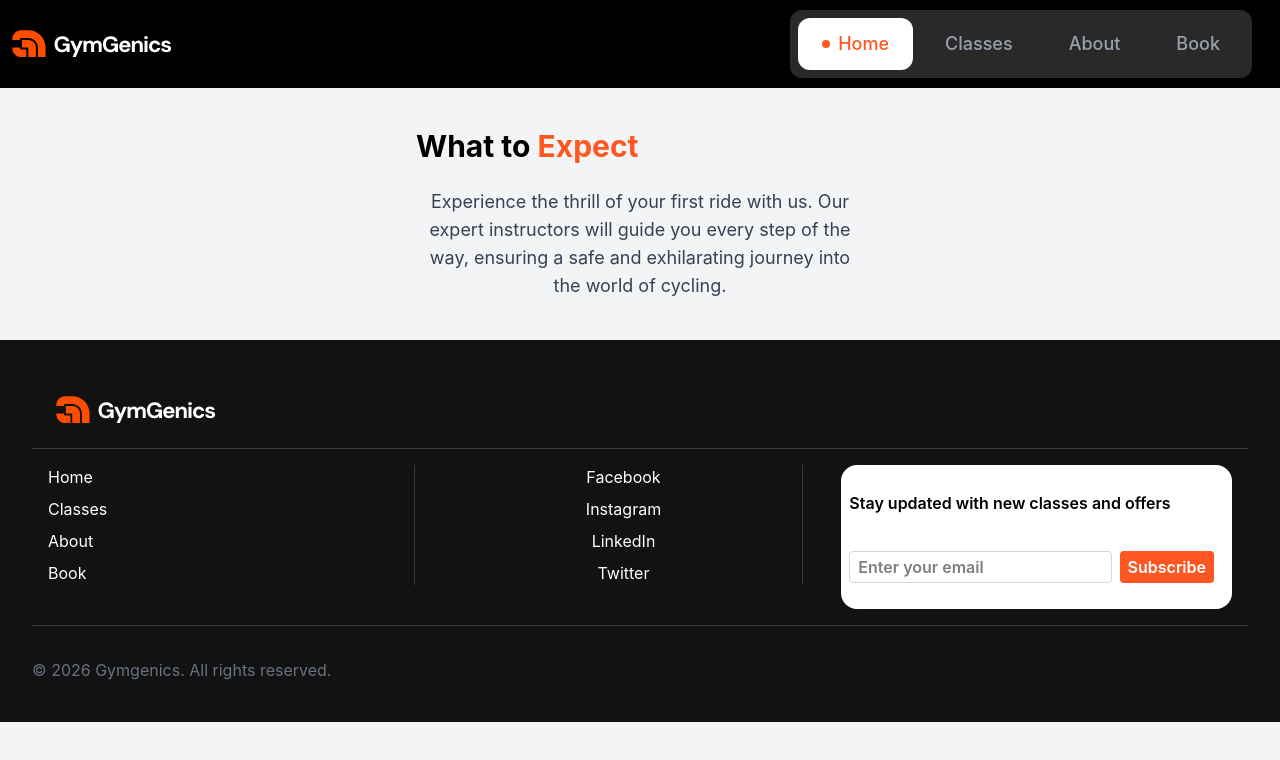
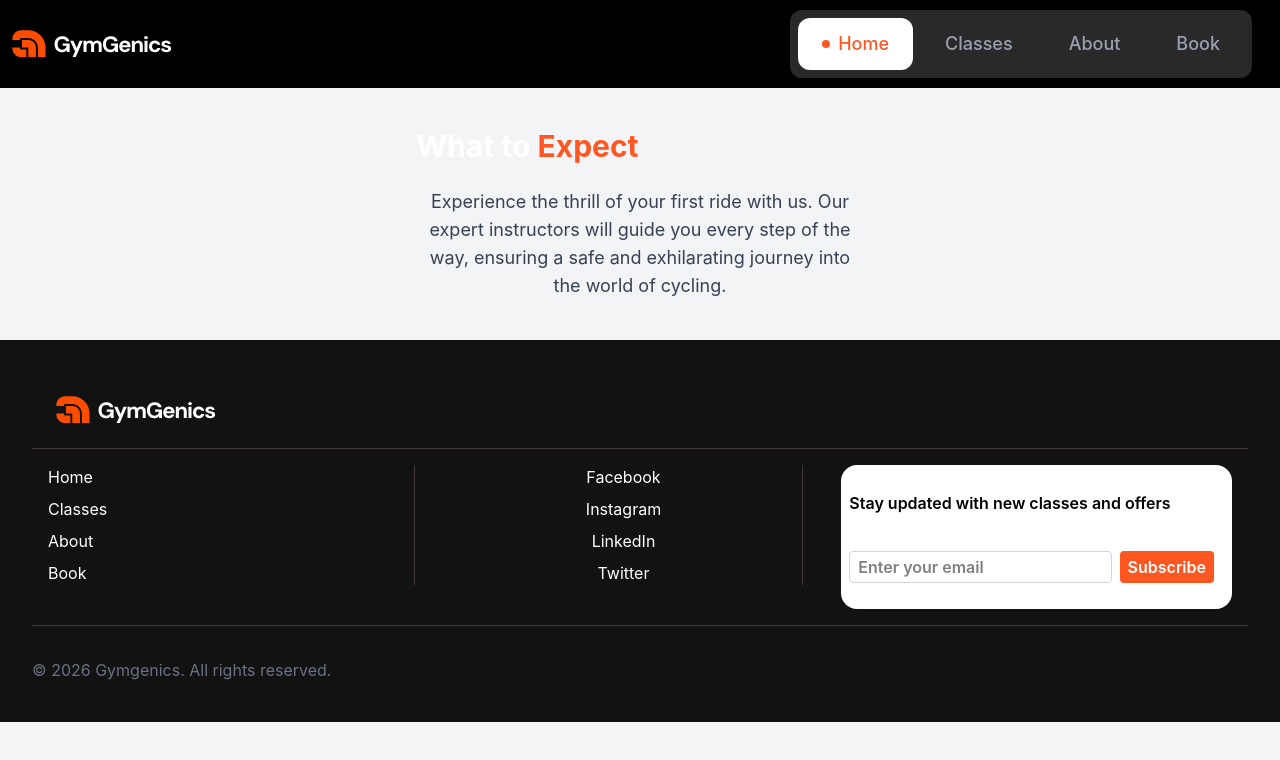
Before and after one commit to Usman-Nasir94/GymGenics-React, a React (Vite) app: page / in a window 1280 px wide. Shown: the top 760 px of the page. Built offline with nearby package versions, Linux system fonts and the light colour scheme.

Commit message:
change SectionHeader method and use a simple one

```diff
--- a/src/components/sectionHeader.jsx
+++ b/src/components/sectionHeader.jsx
@@ -1,27 +1,9 @@
 import React from 'react'
 
-const SectionHeader = ({ sentence, highlight = "first", theme = "dark" }) => {
-  const words = sentence.split(" ");
-
-  // Logic to pick which word to highlight
-  const highlightIndex = highlight === "first" ? 0 : words.length - 1;
-
-  // Logic for base text color (white for dark bg, black for light bg)
-  const baseTextColor = theme === "dark" ? "text-white" : "text-black";
-
+const SectionHeader = ({ children, theme = "dark" }) => {
   return (
-    <h2 className={`text-3xl font-bold ${baseTextColor} mb-6`}>
-      {words.map((word, index) => {
-        const isHighlighted = index === highlightIndex;
-        return (
-          <span
-            key={index}
-            className={isHighlighted ? "text-[#FF5722]" : ""}
-          >
-            {word}{index !== words.length - 1 ? " " : ""}
-          </span>
-        );
-      })}
+    <h2 className={`text-3xl font-bold mb-6 ${theme === "dark" ? "text-white" : "text-black"}`}>
+      {children}
     </h2>
   );
 };
--- a/src/sections/whatToExpect.jsx
+++ b/src/sections/whatToExpect.jsx
@@ -3,7 +3,7 @@ import SectionHeader from '../components/sectionHeader'
 const WhatToExpect = () => {
   return (
     <div>
-      <SectionHeader sentence="What to Expect" highlight="last" theme="light" />
+      <SectionHeader>What to <span className="text-[#FF5722]">Expect</span></SectionHeader>
       <p className='text-lg text-gray-700 text-center max-w-md'>Experience the thrill of your first ride with us. Our expert instructors will guide you every step of the way, ensuring a safe and exhilarating journey into the world of cycling.</p>
     </div>
   )
```
